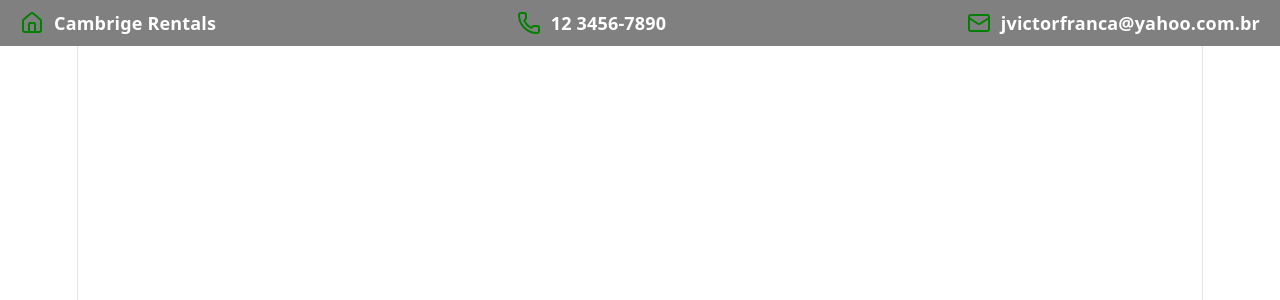
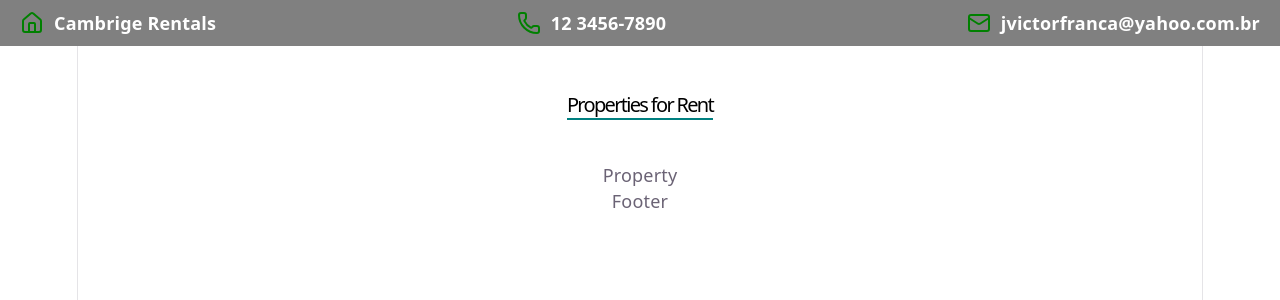
Before and after one commit to jvictorfranca/CambrigeRentals, a React (Vite) app: page / in a window 1280 px wide. Shown: the top 300 px of the page. Built offline with nearby package versions, Linux system fonts and the light colour scheme.

Commit message:
adds title

```diff
--- a/src/App.css
+++ b/src/App.css
@@ -1,3 +1,8 @@
 html{
   font-size: 16px
 }
+
+
+.app {
+  margin-top: 50px
+}
--- a/src/App.jsx
+++ b/src/App.jsx
@@ -7,7 +7,7 @@ import Footer from "./components/Footer/Footer"
 function App() {
 
   return (
-    <div>
+    <div className='app'>
       <Header/>
       <main>
         <Title/>
--- a/src/components/Title/Title.css
+++ b/src/components/Title/Title.css
@@ -0,0 +1,11 @@
+.title-section {
+    text-align: center;
+    margin: 10px 0px
+}
+
+.title-section h1{
+    font-size: 20px;
+    color: black;
+    border-bottom: 2px solid teal;
+    display: inline-block;
+}
--- a/src/components/Title/Title.jsx
+++ b/src/components/Title/Title.jsx
@@ -2,8 +2,8 @@ import "./Title.css"
 
 const Title = () => {
     return (
-        <div>
-
+        <div className="title-section">
+            <h1 >Properties for Rent</h1>
         </div>
     )
  }
```
